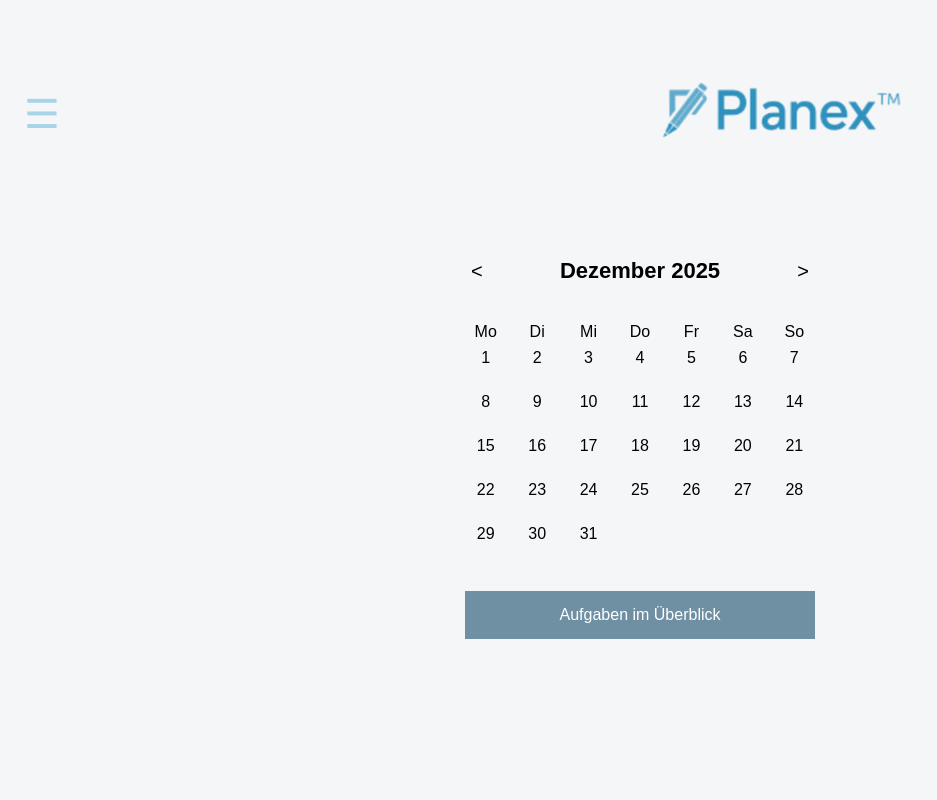
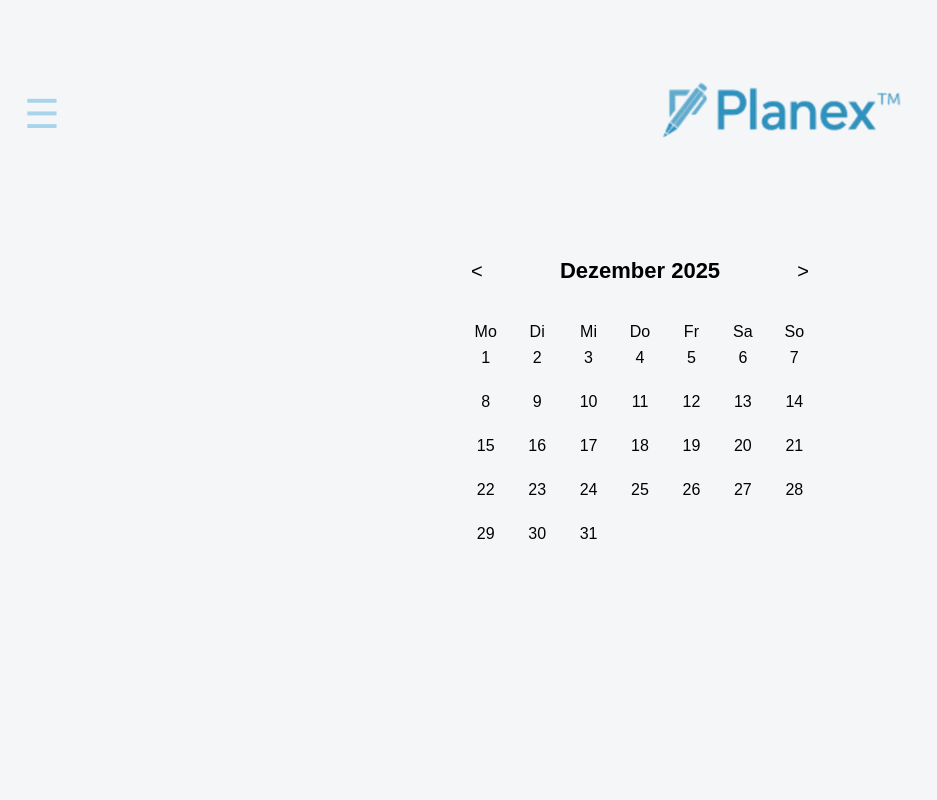
Before and after one commit to DxniChid/Planex_Projekt, a Vue app: page /calendar in a window 1280 px wide. Shown: the top 800 px of the page, without its empty margins (0-937 px from the left). Built offline with nearby package versions, Linux system fonts and the light colour scheme.

Commit message:
Update
Small Update to CalendarView

```diff
--- a/src/views/CalendarView.vue
+++ b/src/views/CalendarView.vue
@@ -2,6 +2,7 @@
 import { ref, computed } from "vue"
 import "@/assets/style.css"
 import logo from "@/assets/logo.png"
+import profile from "@/assets/profile.jpg"
 
 const showSidebar = ref(false)
 
@@ -114,7 +115,7 @@ function selectDay(day) {
       </div>
     </div>
 
-    <button class="overview-btn">
+    <button class="overview-btn" @click="goToTask">
       Aufgaben im Überblick
     </button>
 
@@ -179,13 +180,13 @@ function selectDay(day) {
 }
 
 .overview-btn {
-  margin-top: 40px;
+  margin-top: 100%;
   padding: 15px;
   width: 100%;
   background: #6f8fa3;
   color: white;
   border: none;
-  font-size: 16px;
+  font-size: 20px;
   cursor: pointer;
 }
 </style>
```
